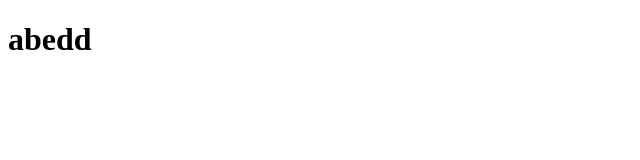
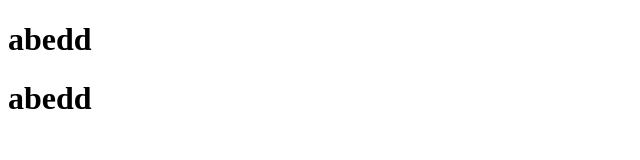
Before and after one commit to abood-ibrahim/React-Test, a plain HTML site: page index.html in a window 1280 px wide. Shown: the whole page, without its empty margins (0-640 px from the left). Drawn offline with Linux system fonts and the light colour scheme.

Commit message:
add Bodytag

```diff
--- a/index.html
+++ b/index.html
@@ -7,5 +7,6 @@
 </head>
 <body>
     <h1>abedd</h1>
+    <h1>abedd</h1>
 </body>
 </html>
```
